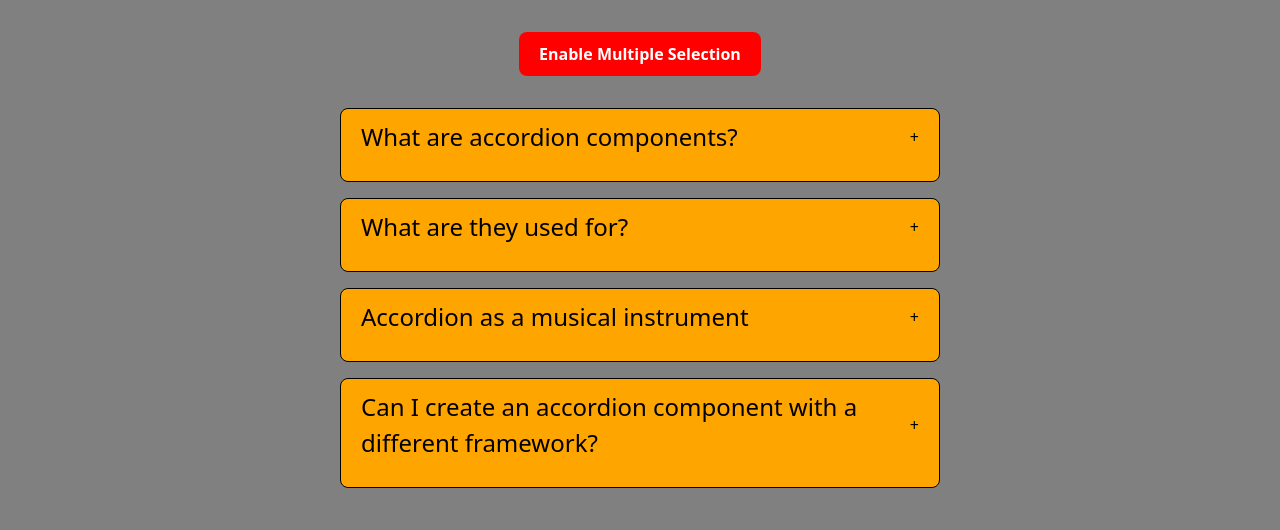
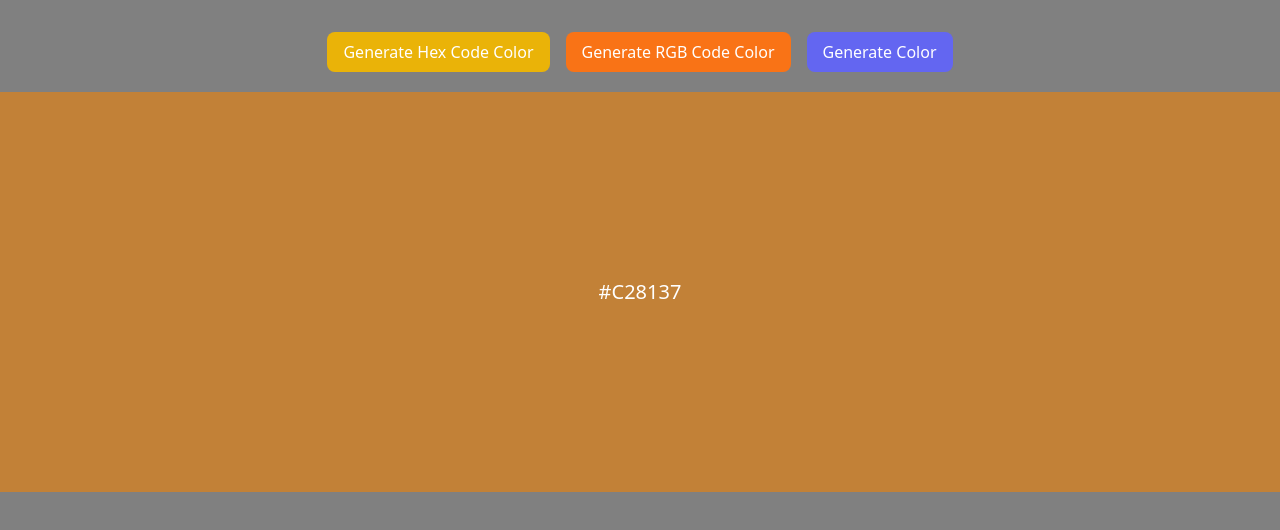
Before and after one commit to taahir-khhan/25-React-Small-Projects, a React (Vite) app: page / in a window 1280 px wide. Shown: the top 530 px of the page. Built offline with nearby package versions, Linux system fonts and the light colour scheme.

Commit message:
Random Color Generator

```diff
--- a/src/App.jsx
+++ b/src/App.jsx
@@ -1,10 +1,10 @@
-import { useState } from "react";
-import { Accordion } from "./components";
+import { Accordion, RandomColor } from "./components";
 
 function App() {
   return (
-    <div className="">
-      <Accordion />
+    <div>
+      {/* <Accordion /> */}
+      <RandomColor />
     </div>
   );
 }
--- /dev/null
+++ b/src/components/02-RandomColor/RandomColor.jsx
@@ -0,0 +1,73 @@
+import React, { useEffect, useState } from "react";
+
+function RandomColor() {
+  const [typeOfColor, setTypeOfColor] = useState("hex");
+  const [color, setColor] = useState("");
+
+  const randomHexColorGenerator = () => {
+    const colorCode = "0123456789ABCDEF";
+    let randomColor = "#";
+
+    for (let i = 1; i <= 6; i++) {
+      randomColor += colorCode[Math.floor(Math.random() * colorCode.length)];
+    }
+    setColor(randomColor);
+  };
+
+  const randomRGBColorGenerator = () => {
+    let r = Math.floor(Math.random() * 255);
+    let g = Math.floor(Math.random() * 255);
+    let b = Math.floor(Math.random() * 255);
+
+    setColor(`rgb(${r}, ${g}, ${b})`);
+  };
+
+  useEffect(() => {
+    if (typeOfColor === "hex") {
+      randomHexColorGenerator();
+    } else {
+      randomRGBColorGenerator();
+    }
+  }, [typeOfColor]);
+
+  return (
+    <div className="wrapper">
+      <div>
+        <button
+          className="py-2 px-4 mx-2 bg-yellow-500 rounded-lg text-white font-medium "
+          onClick={() => setTypeOfColor("hex")}
+        >
+          Generate Hex Code Color
+        </button>
+
+        <button
+          className="py-2 px-4 mx-2 bg-orange-500 rounded-lg text-white font-medium "
+          onClick={() => setTypeOfColor("rgb")}
+        >
+          Generate RGB Code Color
+        </button>
+
+        <button
+          className="py-2 px-4 mx-2 bg-indigo-500 rounded-lg text-white font-medium"
+          onClick={() =>
+            typeOfColor === "hex"
+              ? randomHexColorGenerator()
+              : randomRGBColorGenerator()
+          }
+        >
+          Generate Color
+        </button>
+      </div>
+      {
+        <div
+          className="w-full h-[50vh] mt-5 flex items-center justify-center"
+          style={{ backgroundColor: color }}
+        >
+          <span className="text-xl text-white">{color}</span>
+        </div>
+      }
+    </div>
+  );
+}
+
+export default RandomColor;
--- a/src/components/index.js
+++ b/src/components/index.js
@@ -1,3 +1,4 @@
 import Accordion from "./01-Accordion/Accordion";
+import RandomColor from "./02-RandomColor/RandomColor";
 
-export { Accordion };
+export { Accordion, RandomColor };
```
